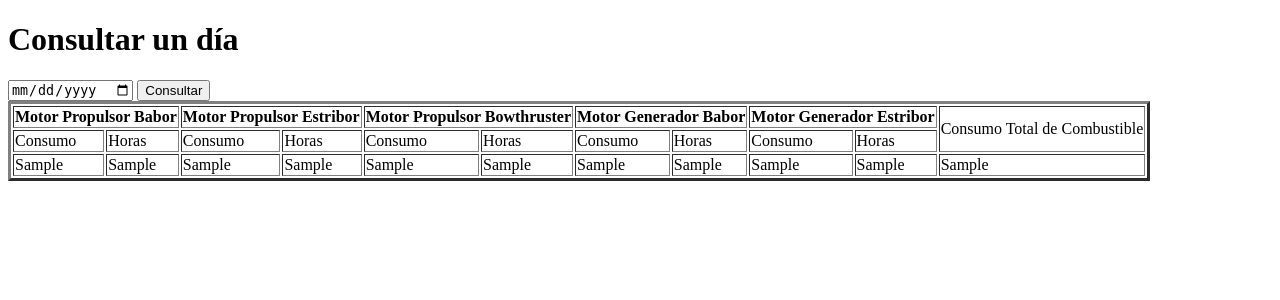
After one commit to Intertug/ReportesItg, a Django app: template templates/dia.html in a window 1280 px wide. The commit adds this page. Shown: the top 300 px of the page. Run offline with Django 3.2, Linux system fonts and the light colour scheme; the template is opened without the code that fills it: most values are stand-ins (such as "Sample title", 1, 10 or a date in 2020).

Commit message:
agrego template de dia y home

```diff
--- a/reportes/urls.py
+++ b/reportes/urls.py
@@ -1,6 +1,6 @@
 from django.conf.urls import patterns, include, url
 from django.contrib import admin
-from prints.views import getReportes
+from reports.views import getReportes
 
 urlpatterns = patterns('',
     # Examples:
--- /dev/null
+++ b/templates/dia.html
@@ -0,0 +1,51 @@
+<!DOCTYPE html>
+<html>
+<head>
+	<title>Reportes por día</title>
+</head>
+<body>
+
+	<h1>Consultar un día</h1>
+
+	<form method="get">
+	    <input type="date" name="fecha" value=""/>
+	    <input type="submit" value="Consultar"/>
+	</form>
+
+	<table border="3">
+		<tr>
+			<th colspan="2">Motor Propulsor Babor</th>
+			<th colspan="2">Motor Propulsor Estribor</th>
+			<th colspan="2">Motor Propulsor Bowthruster</th>
+			<th colspan="2">Motor Generador Babor</th>
+			<th colspan="2">Motor Generador Estribor</th>
+			<td rowspan="2">Consumo Total de Combustible</td>
+		</tr>
+		<tr>
+			<td>Consumo</td>
+			<td>Horas</td>
+			<td>Consumo</td>
+			<td>Horas</td>
+			<td>Consumo</td>
+			<td>Horas</td>
+			<td>Consumo</td>
+			<td>Horas</td>
+			<td>Consumo</td>
+			<td>Horas</td>
+		</tr>
+		<tr>
+			<td>{{consumo.0}}</td>
+			<td>{{consumo.1}}</td>
+			<td>{{consumo.2}}</td>
+			<td>{{consumo.3}}</td>
+			<td>{{consumo.4}}</td>
+			<td>{{consumo.5}}</td>
+			<td>{{consumo.6}}</td>
+			<td>{{consumo.7}}</td>
+			<td>{{consumo.8}}</td>
+			<td>{{consumo.9}}</td>
+			<td>{{consumo.10}}</td>
+		</tr>
+	</table>
+</body>
+</html>
```
Also changed, not shown: reports/views.py (+7 -1 lines), templates/reportes.html (+3 -5 lines), 2 other files.
